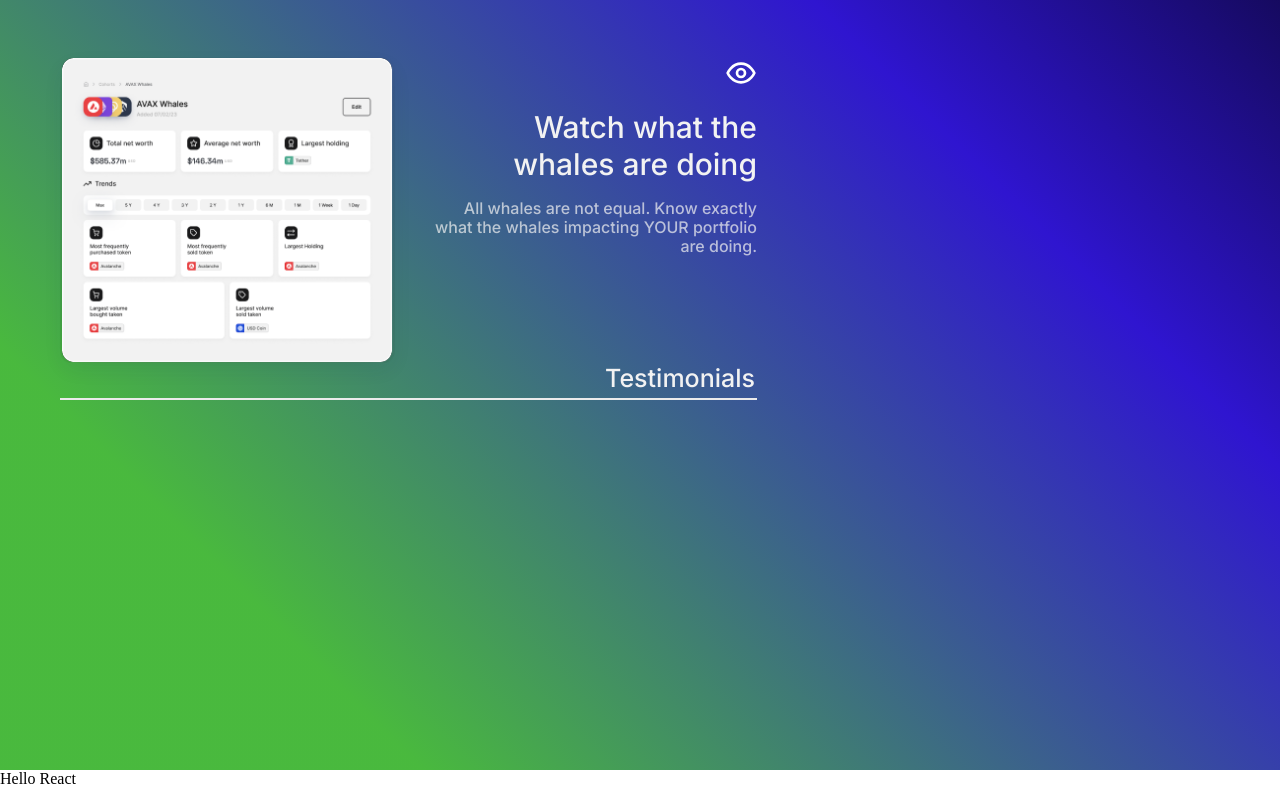
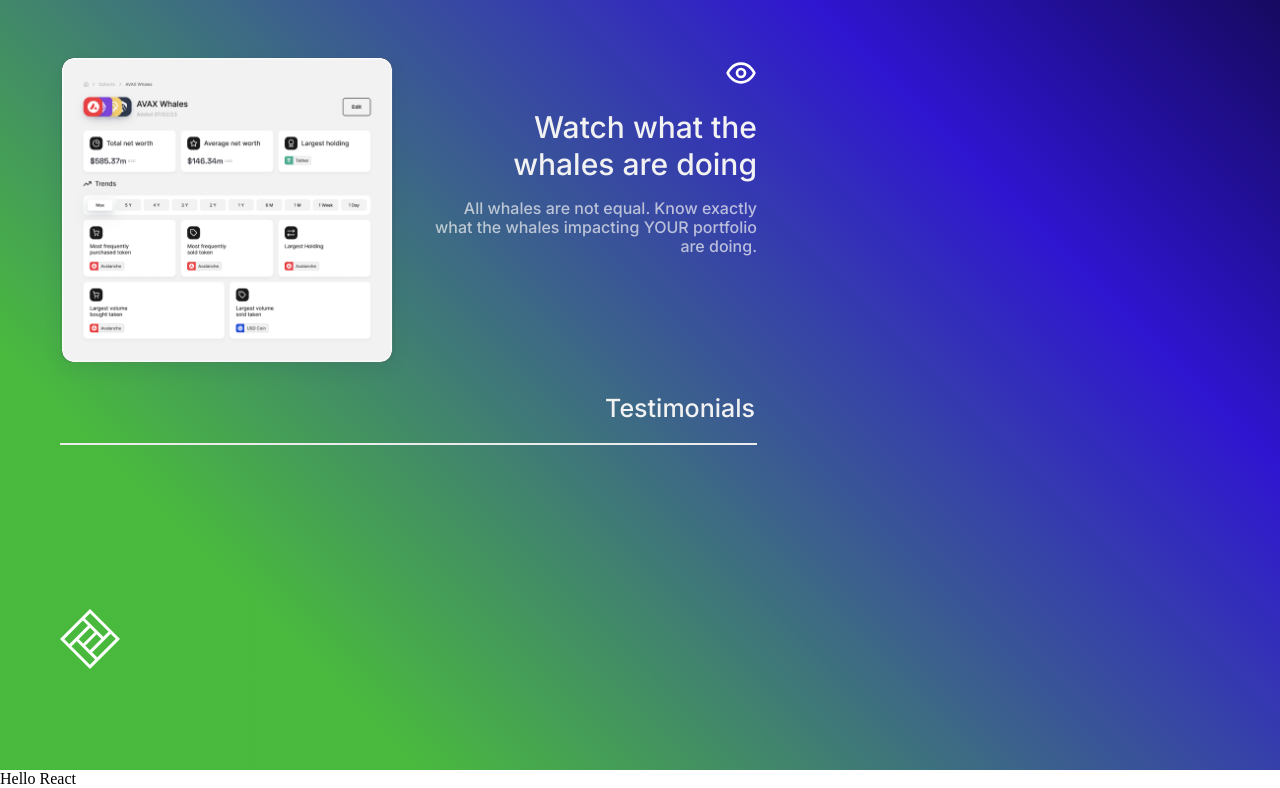
Before and after one commit to ankitt26/Loch-Project, a React (Vite) app: page / in a window 1280 px wide. Shown: the part 340-1128 px from the top of the page. Built offline with nearby package versions, Linux system fonts and the light colour scheme.

Commit message:
Add vector image

```diff
--- a/src/components/Testimonials.tsx
+++ b/src/components/Testimonials.tsx
@@ -1,10 +1,11 @@
 import styles from '../styles/Testimonials.module.css'
+import Vector from '../assets/Images/Vector.png'
 export default ()=>{
     return(
         <div>
     <h4 className={styles.heading}> Testimonials</h4>
     <hr className={styles.hr}/>
-
+<img src={Vector} className={styles.vector} alt="vector"  ></img>
         </div>
     )
 }
--- a/src/styles/Testimonials.module.css
+++ b/src/styles/Testimonials.module.css
@@ -1,8 +1,9 @@
 .heading {
   width: 400px;
-  height: 30px;
+  height: 20px;
   /* top: 737px*/
-  margin-left: 295px;
+  /* margin-left: 295px; */
+  margin: 30px 0 30px 295px;
 
   font-family: Inter;
   font-size: 25px;
@@ -14,11 +15,16 @@
 }
 
 .hr {
-  margin-top: 5px;
+  /* margin-top: 60px; */
   width: 695px;
-  top: 787px;
   rotate: -0 deg;
   /* width: 87%; */
   border: 1px solid rgba(229, 229, 230, 0.5);
   background: rgba(242, 242, 242, 1);
 }
+
+.vector {
+  width: 60px;
+  height: 60px;
+  margin-top: 164px;
+}
```
Also changed, not shown: src/assets/Images/Vector.png (added).
